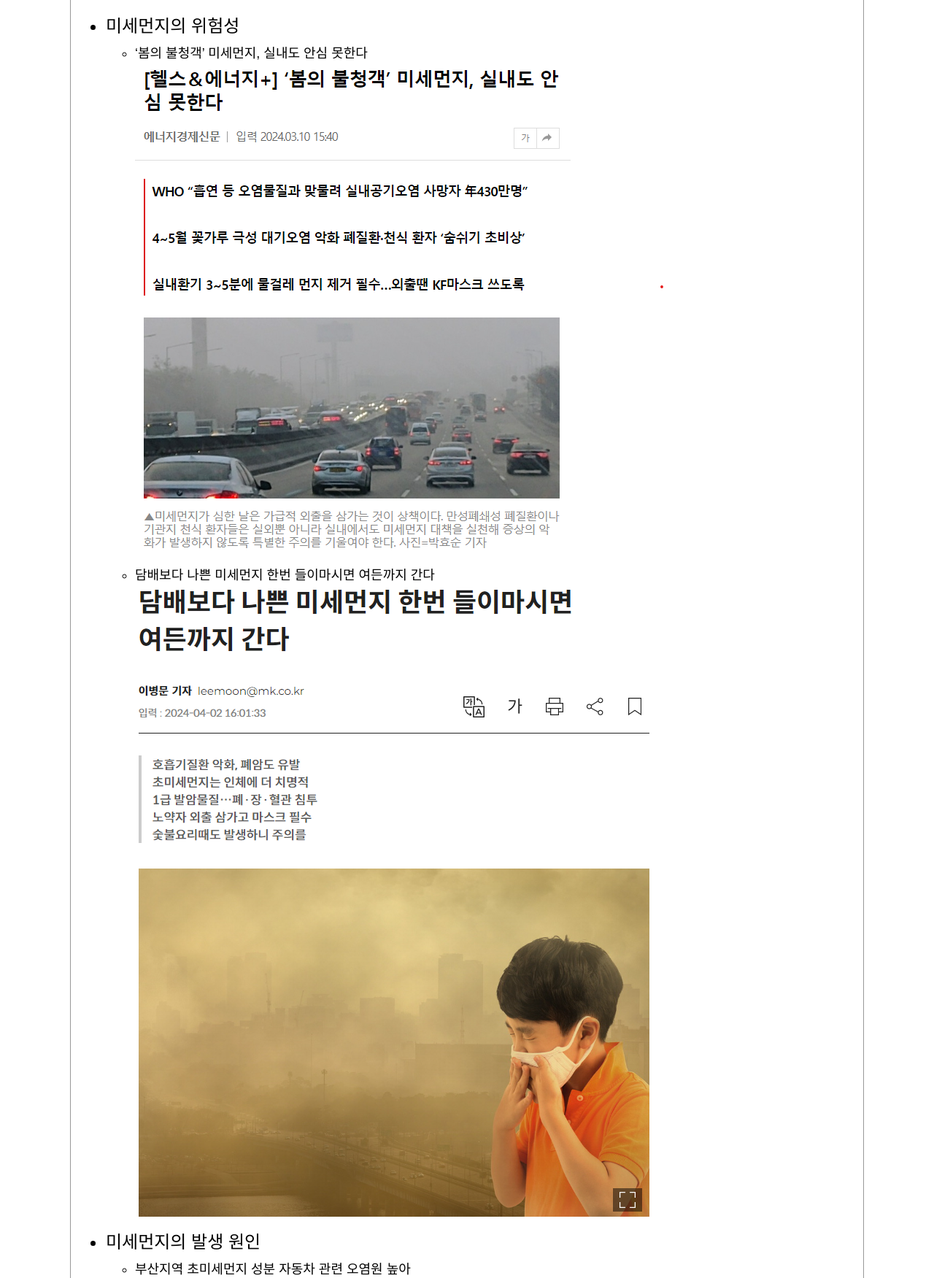
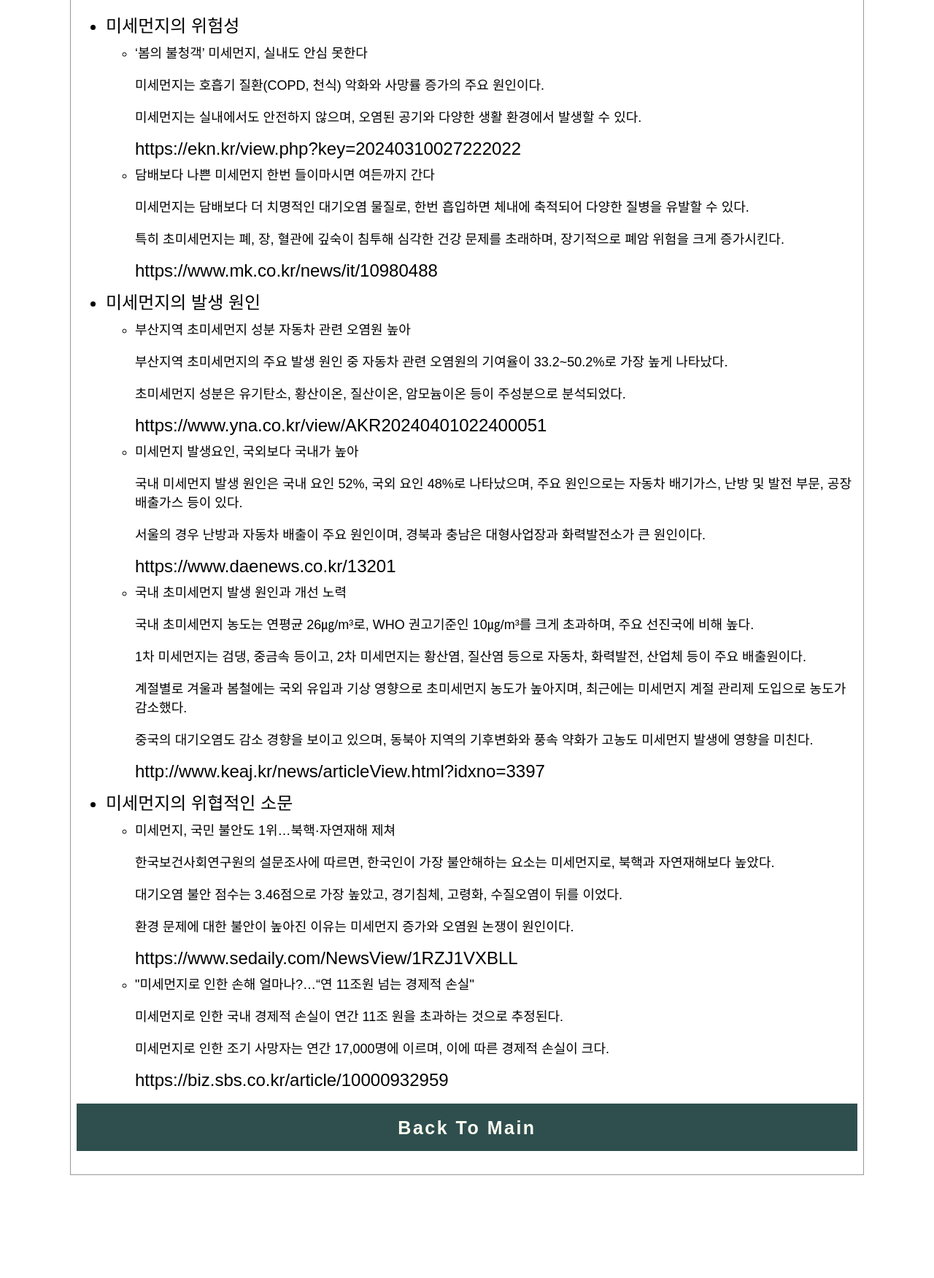
Before and after one commit to jaydenjeong/finedust_project, a Django app: page /intro/project/ in a window 1280 px wide. Shown: the part 129-1880 px from the top of the page at 73% size. After the commit the page ends 1739 px from the top, so only its background shows below. Run offline with Django 5.2, Linux system fonts and the light colour scheme.

Commit message:
2024.06.12 웹 작업 - 프로젝트 소개 설명 바꾸기(이미지 대신 글로 바꾸고 링크로 수정) main 페이지 모델 설명 수정 프로젝트 소개 css 설정 수정 - 글씨 크기 변경

```diff
--- a/Web/assets/css/projintro_style.css
+++ b/Web/assets/css/projintro_style.css
@@ -87,6 +87,10 @@ letter-spacing:.1em;
     margin-bottom: 7px; /* 항목 간 간격 설정 */
 }
 
+.styled-list p{
+    font-size: 18px;
+}
+
 .styled-list ul ul {
     padding-left: 40px; /* 리스트 왼쪽 여백 설정 */
     font-size: 15px;
--- a/Web/templates/introduction/project.html
+++ b/Web/templates/introduction/project.html
@@ -18,47 +18,45 @@
   <ul>
     <li class = "styled-list">미세먼지의 위험성
         <ul>
-            <li>‘봄의 불청객’ 미세먼지, 실내도 안심 못한다
-              <a href ="https://m.ekn.kr/view.php?key=20240310027222022" target="_blank"><img src="/assets/images/welcome-hero/article1_finedust.png"></a>
-            <li>담배보다 나쁜 미세먼지 한번 들이마시면 여든까지 간다
-              <a href ="https://www.mk.co.kr/news/it/10980488" target="_blank"><img src="/assets/images/welcome-hero/article2_finedust.png"></a>
-            </li>
+            <li>‘봄의 불청객’ 미세먼지, 실내도 안심 못한다</li>
+              <p>미세먼지는 호흡기 질환(COPD, 천식) 악화와 사망률 증가의 주요 원인이다.</p>
+              <p>미세먼지는 실내에서도 안전하지 않으며, 오염된 공기와 다양한 생활 환경에서 발생할 수 있다.</p>
+              <a href ="https://ekn.kr/view.php?key=20240310027222022"> https://ekn.kr/view.php?key=20240310027222022 </a>
+            <li>담배보다 나쁜 미세먼지 한번 들이마시면 여든까지 간다</li>
+              <p>미세먼지는 담배보다 더 치명적인 대기오염 물질로, 한번 흡입하면 체내에 축적되어 다양한 질병을 유발할 수 있다.</p>
+              <p>특히 초미세먼지는 폐, 장, 혈관에 깊숙이 침투해 심각한 건강 문제를 초래하며, 장기적으로 폐암 위험을 크게 증가시킨다.</p>
+              <a href ="https://www.mk.co.kr/news/it/10980488"> https://www.mk.co.kr/news/it/10980488 </a>
         </ul>
     </li>
     <li class = "styled-list">미세먼지의 발생 원인
         <ul>
-            <li>부산지역 초미세먼지 성분 자동차 관련 오염원 높아
-              <a href ="https://www.yna.co.kr/view/AKR20240401022400051" target="_blank"><img src="/assets/images/welcome-hero/article3_finedust.png"></a>
-            </li>
-            <li>미세먼지 발생요인, 국외보다 국내가 높아
-              <a href ="https://www.daenews.co.kr/13201" target="_blank"><img src="/assets/images/welcome-hero/article4_finedust.png"></a>
-            </li>
-            <li>국내 초미세먼지 발생 원인과 개선 노력
-              <a href ="http://www.keaj.kr/news/articleView.html?idxno=3397" target="_blank"><img src="/assets/images/welcome-hero/article5_finedust.png"></a>
-            </li>
+            <li>부산지역 초미세먼지 성분 자동차 관련 오염원 높아</li>
+              <p>부산지역 초미세먼지의 주요 발생 원인 중 자동차 관련 오염원의 기여율이 33.2~50.2%로 가장 높게 나타났다.</p>
+              <p>초미세먼지 성분은 유기탄소, 황산이온, 질산이온, 암모늄이온 등이 주성분으로 분석되었다.</p>
+              <a href ="https://www.yna.co.kr/view/AKR20240401022400051"> https://www.yna.co.kr/view/AKR20240401022400051 </a>
+            <li>미세먼지 발생요인, 국외보다 국내가 높아</li>
+              <p>국내 미세먼지 발생 원인은 국내 요인 52%, 국외 요인 48%로 나타났으며, 주요 원인으로는 자동차 배기가스, 난방 및 발전 부문, 공장 배출가스 등이 있다.</p>
+              <p>서울의 경우 난방과 자동차 배출이 주요 원인이며, 경북과 충남은 대형사업장과 화력발전소가 큰 원인이다.</p>
+              <a href ="https://www.daenews.co.kr/13201"> https://www.daenews.co.kr/13201 </a>
+            <li>국내 초미세먼지 발생 원인과 개선 노력</li>
+              <p>국내 초미세먼지 농도는 연평균 26㎍/m³로, WHO 권고기준인 10㎍/m³를 크게 초과하며, 주요 선진국에 비해 높다.</p>
+              <p>1차 미세먼지는 검댕, 중금속 등이고, 2차 미세먼지는 황산염, 질산염 등으로 자동차, 화력발전, 산업체 등이 주요 배출원이다.</p>
+              <p>계절별로 겨울과 봄철에는 국외 유입과 기상 영향으로 초미세먼지 농도가 높아지며, 최근에는 미세먼지 계절 관리제 도입으로 농도가 감소했다.</p>
+              <p>중국의 대기오염도 감소 경향을 보이고 있으며, 동북아 지역의 기후변화와 풍속 약화가 고농도 미세먼지 발생에 영향을 미친다.</p>
+              <a href ="http://www.keaj.kr/news/articleView.html?idxno=3397"> http://www.keaj.kr/news/articleView.html?idxno=3397 </a>
         </ul>
     </li>
-    <li class = "styled-list">미세먼지 관련 논문
+    <li class = "styled-list">미세먼지의 위협적인 소문
         <ul>
-            <li>서울시 대기 중 미세먼지 농도 예측을 위한 3D 심층 합성곱 신경망 앙상블 예측
-              <a href ="https://www.dbpia.co.kr/pdf/cpViewer" target="_blank"><img src="/assets/images/welcome-hero/scholar1_finedust.png"></a>
-            </li>
-            <li>미세먼지 예측 성능 개선을 위한 시공간 트랜스포머 모델의 적용
-              <a href ="https://www.dbpia.co.kr/journal/articleDetail?nodeId=NODE11052459" target="_blank"><img src="/assets/images/welcome-hero/scholar2_finedust.png"></a>
-            </li>
-            <li>미세먼지 예측 성능 개선을 위한 CNN-LSTM 결합 방법
-              <a href ="https://www.dbpia.co.kr/journal/articleDetail?nodeId=NODE09298393" target="_blank"><img src="/assets/images/welcome-hero/scholar3_finedust.png"></a>
-            </li>
-        </ul>
-    </li>
-    <li class = "styled-list">관련된 말말말
-        <ul>
-          <li>미세먼지, 국민 불안도 1위…북핵·자연재해 제쳐
-            <a href ="https://www.sedaily.com/NewsView/1RZJ1VXBLL" target="_blank"><img src="/assets/images/welcome-hero/article6_finedust.png"></a>
-          </li>
-          <li>"미세먼지로 인한 손해 얼마나?…“연 11조원 넘는 경제적 손실"
-            <a href ="https://biz.sbs.co.kr/article/10000932959" target="_blank"><img src="/assets/images/welcome-hero/article7_finedust.png"></a>
-          </li>
+          <li>미세먼지, 국민 불안도 1위…북핵·자연재해 제쳐</li>
+              <p>한국보건사회연구원의 설문조사에 따르면, 한국인이 가장 불안해하는 요소는 미세먼지로, 북핵과 자연재해보다 높았다.</p>
+              <p>대기오염 불안 점수는 3.46점으로 가장 높았고, 경기침체, 고령화, 수질오염이 뒤를 이었다.</p>
+              <p>환경 문제에 대한 불안이 높아진 이유는 미세먼지 증가와 오염원 논쟁이 원인이다.</p>
+            <a href ="https://www.sedaily.com/NewsView/1RZJ1VXBLL"> https://www.sedaily.com/NewsView/1RZJ1VXBLL </a>
+          <li>"미세먼지로 인한 손해 얼마나?…“연 11조원 넘는 경제적 손실"</li>
+              <p>미세먼지로 인한 국내 경제적 손실이 연간 11조 원을 초과하는 것으로 추정된다.</p>
+              <p>미세먼지로 인한 조기 사망자는 연간 17,000명에 이르며, 이에 따른 경제적 손실이 크다.</p>
+            <a href ="https://biz.sbs.co.kr/article/10000932959"> https://biz.sbs.co.kr/article/10000932959 </a>
         </ul>
     </li>
   </ul>
--- a/Web/templates/main.html
+++ b/Web/templates/main.html
@@ -418,7 +418,7 @@
 멀티헤드 어텐션은 입력 시퀀스의 각 요소 간 관계를 계산해 최종 출력을 생성.
 포지셔널 인코딩은 입력 시퀀스의 위치 정보를 포함하여 임베딩을 생성.
 트랜스포머 블록은 멀티헤드 어텐션과 피드 포워드 신경망을 적용하며, 드롭아웃과 레이어 정규화로 과적합을 방지.
-트랜스포머 모델은 인스턴스화, 컴파일, 학습, 검증, 평가 및 예측.
+트랜스포머 모델은 인스턴스화하여 컴파일하고, 학습하고, 검증한 후에 평가 및 예측을 함.
 									</p>
 								</div>
 							</div>
```
